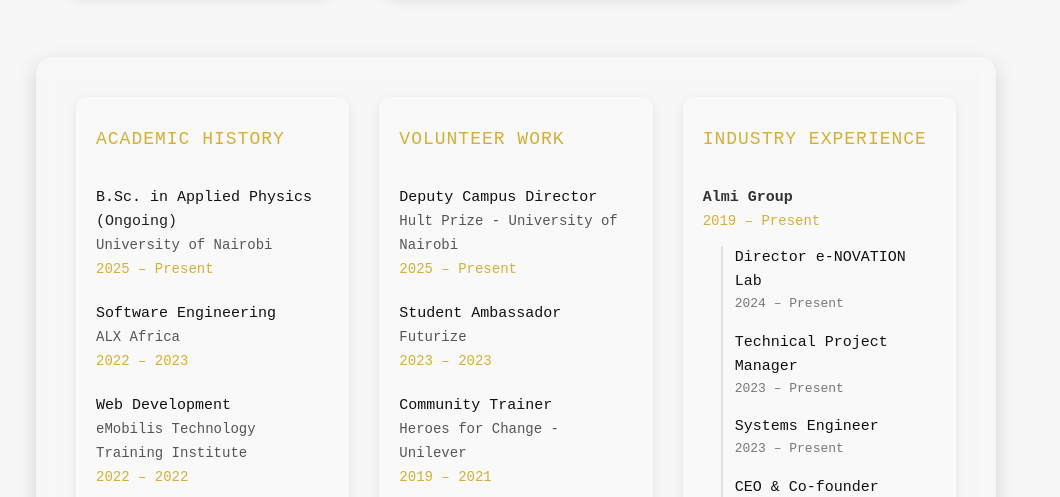
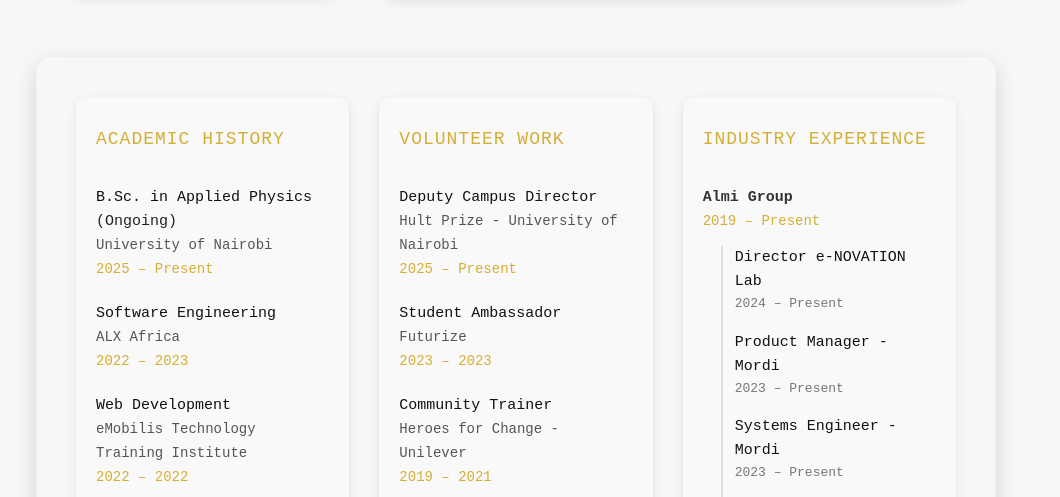
Before and after one commit to sulweochieng/portfolio, a plain HTML site: page about.html in a window 1280 px wide. Shown: the part 298-795 px from the top of the page, without its empty margins (124-1184 px from the left). Drawn offline with Linux system fonts and the light colour scheme.

Commit message:
chore(role): updated my roles in Almi

```diff
--- a/about.html
+++ b/about.html
@@ -162,11 +162,11 @@
                               <span class="role-duration">2024 – Present</span>
                           </li>
                           <li>
-                              <strong>Technical Project Manager</strong><br>
+                              <strong>Product Manager - Mordi</strong><br>
                               <span class="role-duration">2023 – Present</span>
                           </li>
                           <li>
-                              <strong>Systems Engineer</strong><br>
+                              <strong>Systems Engineer - Mordi</strong><br>
                               <span class="role-duration">2023 – Present</span>
                           </li>
                           <li>
```
